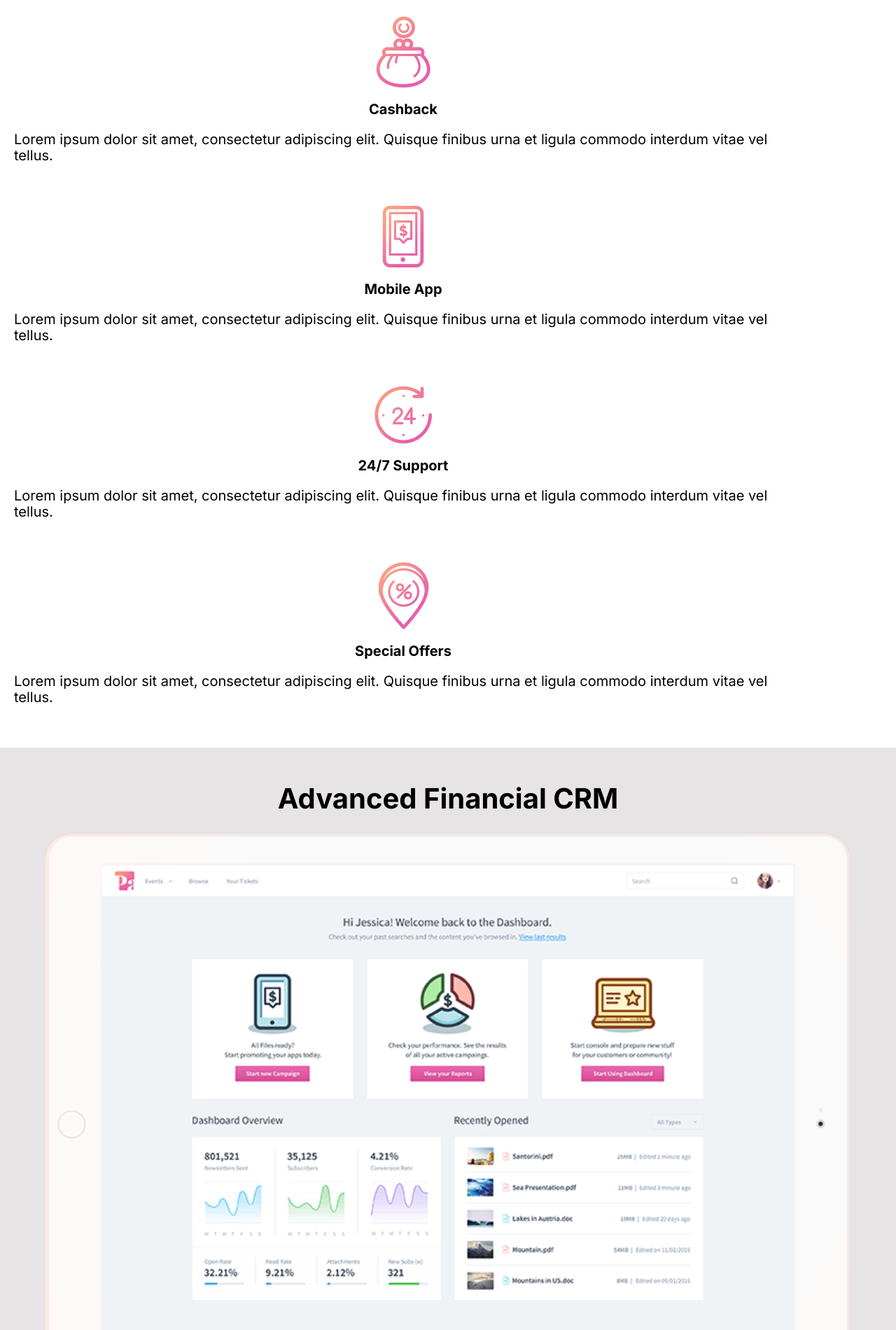
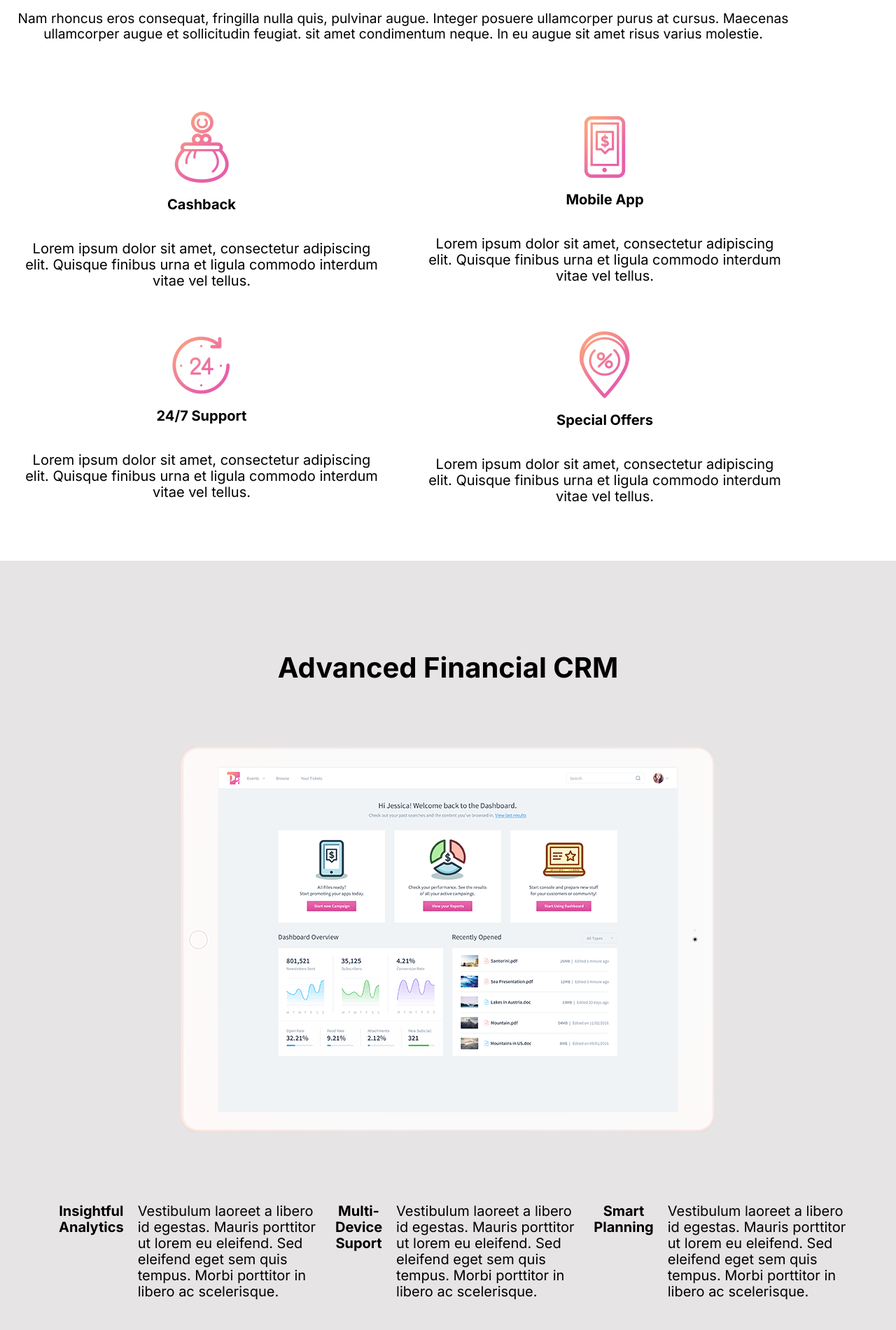
Before and after one commit to tdw1186/Pay-App, a website built with Parcel: page index.html in a window 1280 px wide. Shown: the part 720-2620 px from the top of the page at 70% size. Built offline with nearby package versions, Linux system fonts and the light colour scheme.

Commit message:
Updated web CSS

```diff
--- a/css/main.css
+++ b/css/main.css
@@ -697,9 +697,9 @@ Tablet Styles
 
 
 
-/*------------------------------------------------------------
+/*-----------------------------------------------------------------------
 Desktop Styles
-------------------------------------------------------------*/
+------------------------------------------------------------------------*/
 
 
 /*------------------------------------------------------------
@@ -730,7 +730,161 @@ Header styles
     display: flex;
     justify-content: flex-start;
     margin: 0;
+
   }
+
+  header nav {
+    display: flex;
+    justify-content: flex-end;
+    width: 80%;
+    margin: 0;
+  }
+
+  header nav ul li {
+    padding: 20px;
+
+  }
+
+  header nav ul li:hover {
+    background-color: #ffffff;
+    color: #e75fa9;
+    padding: 10px 10px;
+    border-radius: 30px;
+  }
+
+  h1.payments {
+    margin: 80px 0 20px 0;
+  }
+
+
+  div .sub-nav ul {
+    padding: 30px ;
+}
+
+  p.header-content {
+    width: 80%;
+
+  }
+
+  .sub-nav ul:hover {
+    background-color: #ffffff;
+    color: #e75fa9;
+    padding: 10px 10px;
+    border-radius: 30px;
+  }
+
+
+
+
+
+
+/*------------------------------------------------------------
+features styles
+------------------------------------------------------------*/
+
+
+  h1.features {
+  margin: 80px 0 0 0;
+  }
+
+  #underline {
+  width: 100%;
+  }
+
+  div.features-wrapper {
+  display: flex;
+  justify-content: space-around;
+  align-items: center;
+  flex-flow: row wrap;
+  }
+
+  div.features-wrapper {
+    margin-top: 80px;
+    margin-bottom: 40px;
+  }
+
+  p.feature-content {
+    text-align: center;
+  }
+
+  .main-content {
+    display: flex;
+    justify-content: center;
+    text-align: center;
+  }
+
+
+  div.feature-description {
+  margin: 20px;
+  width: 45%;
+  display: flex;
+  justify-content: center;
+  flex-direction: column;
+  }
+
+  h3 {
+    text-align: center;
+  }
+
+  .feature-content {
+  text-align: left;
+  margin-top: 20px;
+  }
+
+
+
+
+/*------------------------------------------------------------
+aside styles
+------------------------------------------------------------*/
+
+  aside div.content-wrapper {
+    display: flex;
+    justify-content: center;
+    text-align: center;
+  }
+
+
+  .financialcrm {
+    margin: 80px 0 40px 0;
+  }
+
+  .advancedcrm figure {
+    display: flex;
+    justify-content: center;
+    text-align: center;
+    margin-top: 30px;
+    margin-bottom: 30px;
+  }
+
+  #ipad {
+    height: 552px;
+    width: 764px;
+    display: flex;
+    justify-content: center;
+    margin-top: 50px;
+    margin-bottom: 50px;
+
+  }
+
+  .advanced {
+
+
+    display: flex;
+    justify-content: center;
+    width: 100%;
+    flex-basis: 33%;
+
+  }
+
+  .advanced h3 {
+    margin: 20px;
+  }
+
+
+
+
+
 
 
 
--- a/index.html
+++ b/index.html
@@ -97,12 +97,14 @@
         <figure>
           <img src="img/iPad.png" alt="ipad" id="ipad">
         </figure>
+          <div class="advanced">
             <h3>Insightful Analytics</h3>
             <p class="advanced-feature">Vestibulum laoreet a libero id egestas. Mauris porttitor ut lorem eu eleifend. Sed eleifend eget sem quis tempus. Morbi porttitor in libero ac scelerisque.</p>
             <h3>Multi-Device Suport</h3>
             <p class="advanced-feature">Vestibulum laoreet a libero id egestas. Mauris porttitor ut lorem eu eleifend. Sed eleifend eget sem quis tempus. Morbi porttitor in libero ac scelerisque.</p>
             <h3>Smart Planning</h3>
             <p class="advanced-feature">Vestibulum laoreet a libero id egestas. Mauris porttitor ut lorem eu eleifend. Sed eleifend eget sem quis tempus. Morbi porttitor in libero ac scelerisque.</p>
+          </div>
       </div>
     </div>
   </aside>
```
Lines whose indentation alone changed are shown as unchanged.
